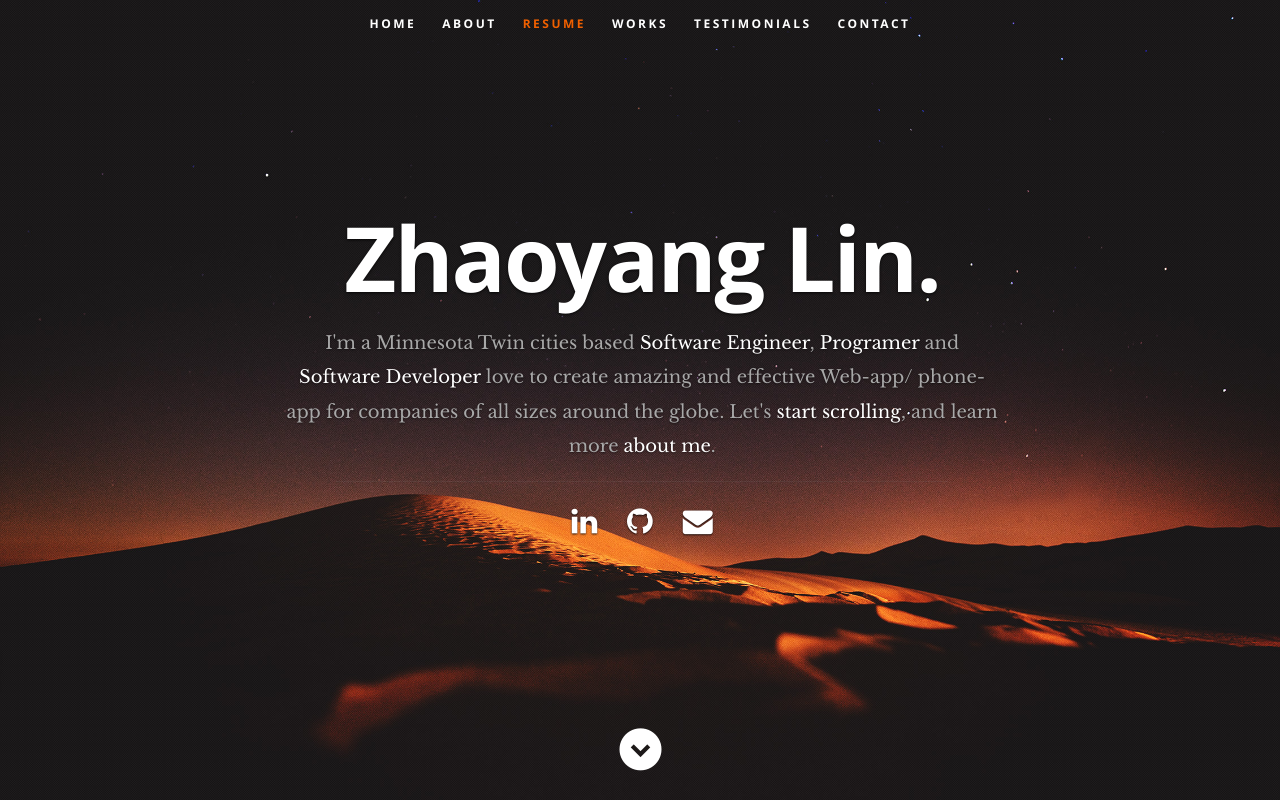
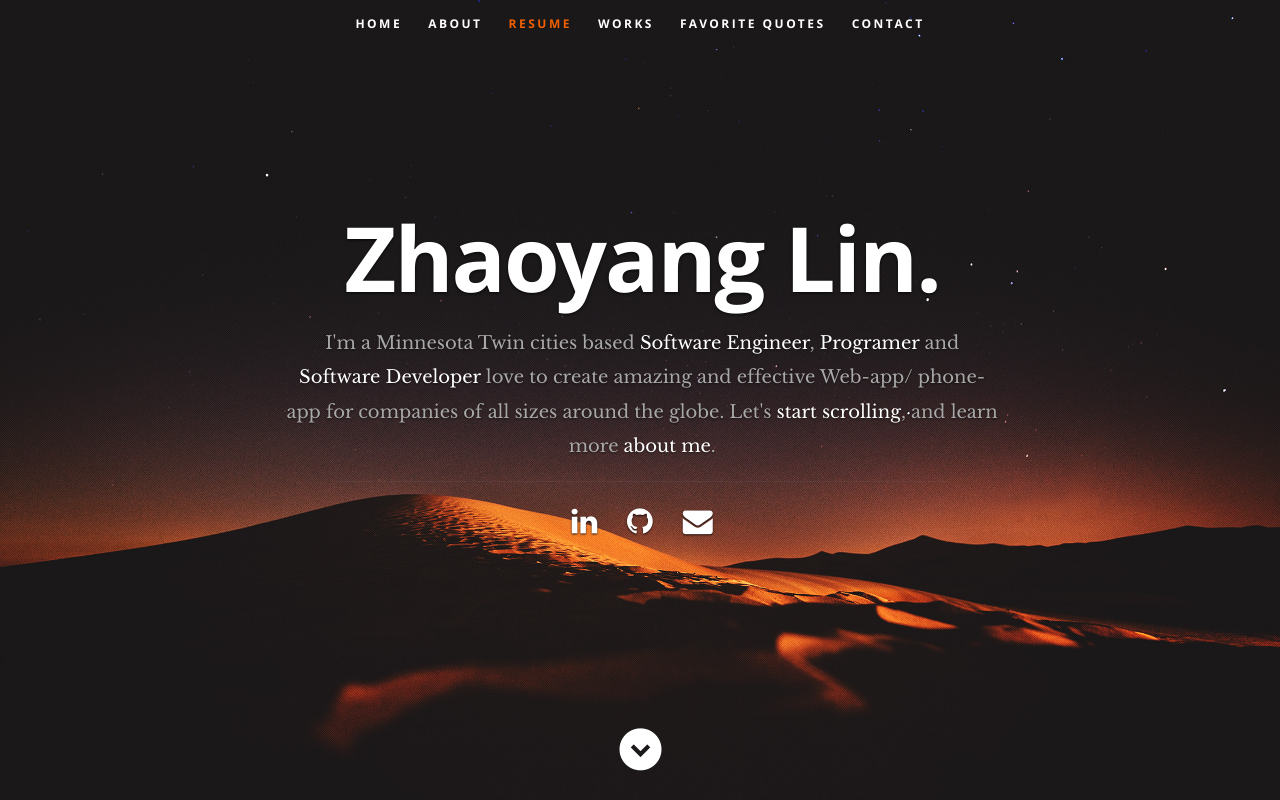
Before and after one commit to zhaoyanglin/portfolio-app, a React (Create React App) app: page / in a window 1280 px wide. Shown: the top 800 px of the page. Built offline with nearby package versions, Linux system fonts and the light colour scheme.

Commit message:
updated Quotes

```diff
--- a/src/components/header/header.js
+++ b/src/components/header/header.js
@@ -13,7 +13,7 @@ export default class Header extends Component {
                             <li><a className="smoothscroll" href="#about">About</a></li>
                             <li><a className="smoothscroll" href="#resume">Resume</a></li>
                             <li><a className="smoothscroll" href="#portfolio">Works</a></li>
-                            <li><a className="smoothscroll" href="#testimonials">Testimonials</a></li>
+                            <li><a className="smoothscroll" href="#testimonials">Favorite Quotes</a></li>
                             <li><a className="smoothscroll" href="#contact">Contact</a></li>
                         </ul> {/* end #nav */}
                     </nav> {/* end #nav-wrap */}
--- a/src/components/testimonials/testimonials.js
+++ b/src/components/testimonials/testimonials.js
@@ -8,27 +8,23 @@ export default class Testimonials extends Component {
                     <div className="text-container">
                         <div className="row">
                             <div className="two columns header-col">
-                                <h1><span>Client Testimonials</span></h1>
+                                <h1><span>Favorite Quotes</span></h1>
                             </div>
                             <div className="ten columns flex-container">
                                 <div className="flexslider">
                                     <ul className="slides">
                                         <li>
                                             <blockquote>
-                                                <p>Your work is going to fill a large part of your life, and the only way to be truly satisfied is
-                                                  to do what you believe is great work. And the only way to do great work is to love what you do.
-                                                  If you haven't found it yet, keep looking. Don't settle. As with all matters of the heart, you'll know when you find it.
-                      </p>
-                                                <cite>Steve Jobs</cite>
+                                                <p>People should pursue what they are passionate about. That will make them happier then pretty much anything else.
+                                                </p>
+                                                <cite>Elon Musk</cite>
                                             </blockquote>
                                         </li> {/* slide ends */}
                                         <li>
                                             <blockquote>
-                                                <p>This is Photoshop's version  of Lorem Ipsum. Proin gravida nibh vel velit auctor aliquet.
-                                                  Aenean sollicitudin, lorem quis bibendum auctor, nisi elit consequat ipsum, nec sagittis sem
-                                                  nibh id elit. Duis sed odio sit amet nibh vulputate cursus a sit amet mauris.
-                      </p>
-                                                <cite>Mr. Adobe</cite>
+                                                <p>People work better when they know what the goal is and why. It is important that people look forward to coming to work in the morning and enjoy the work.
+                                                </p>
+                                                <cite>Elon Musk</cite>
                                             </blockquote>
                                         </li> {/* slide ends */}
                                     </ul>
```
